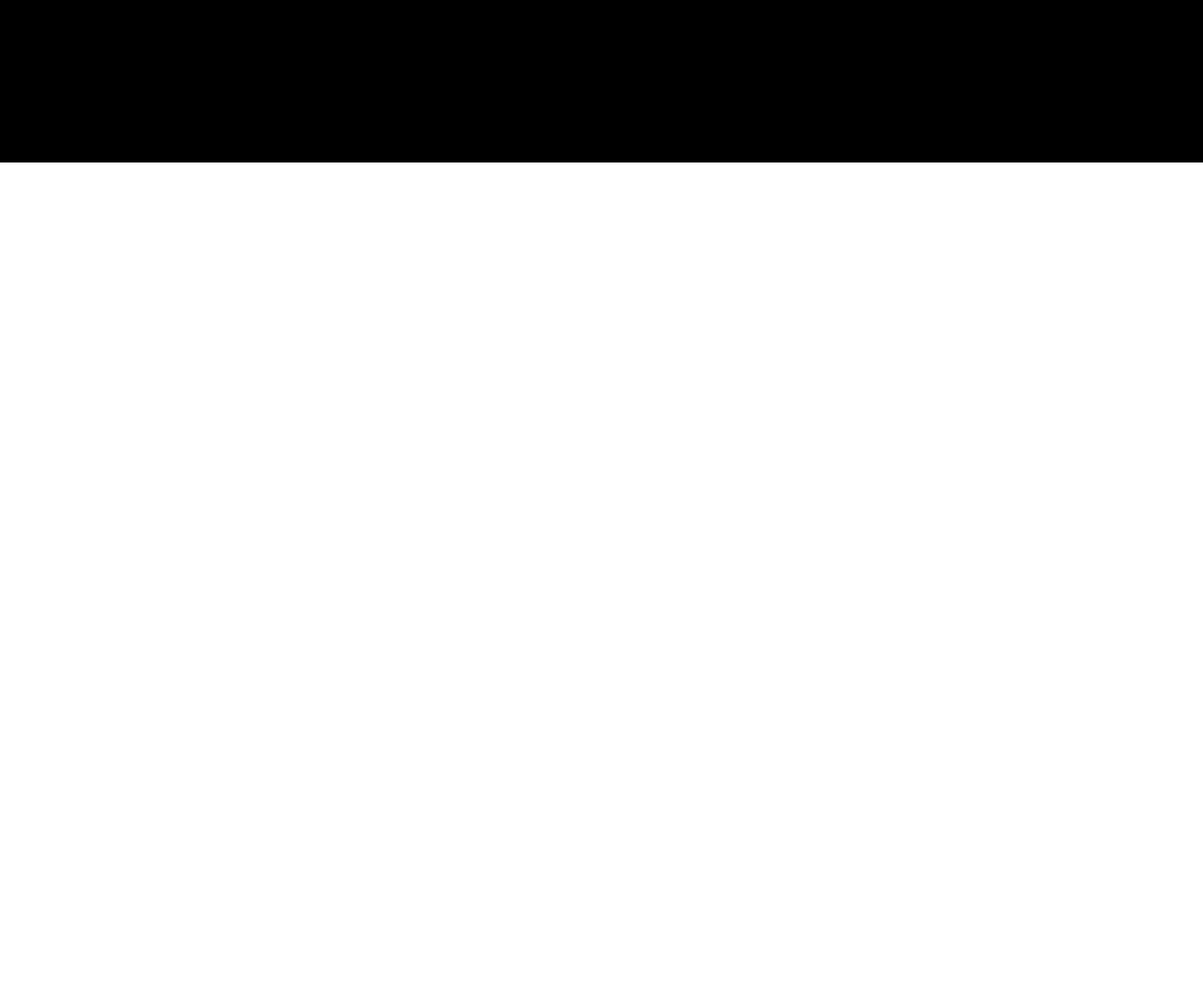
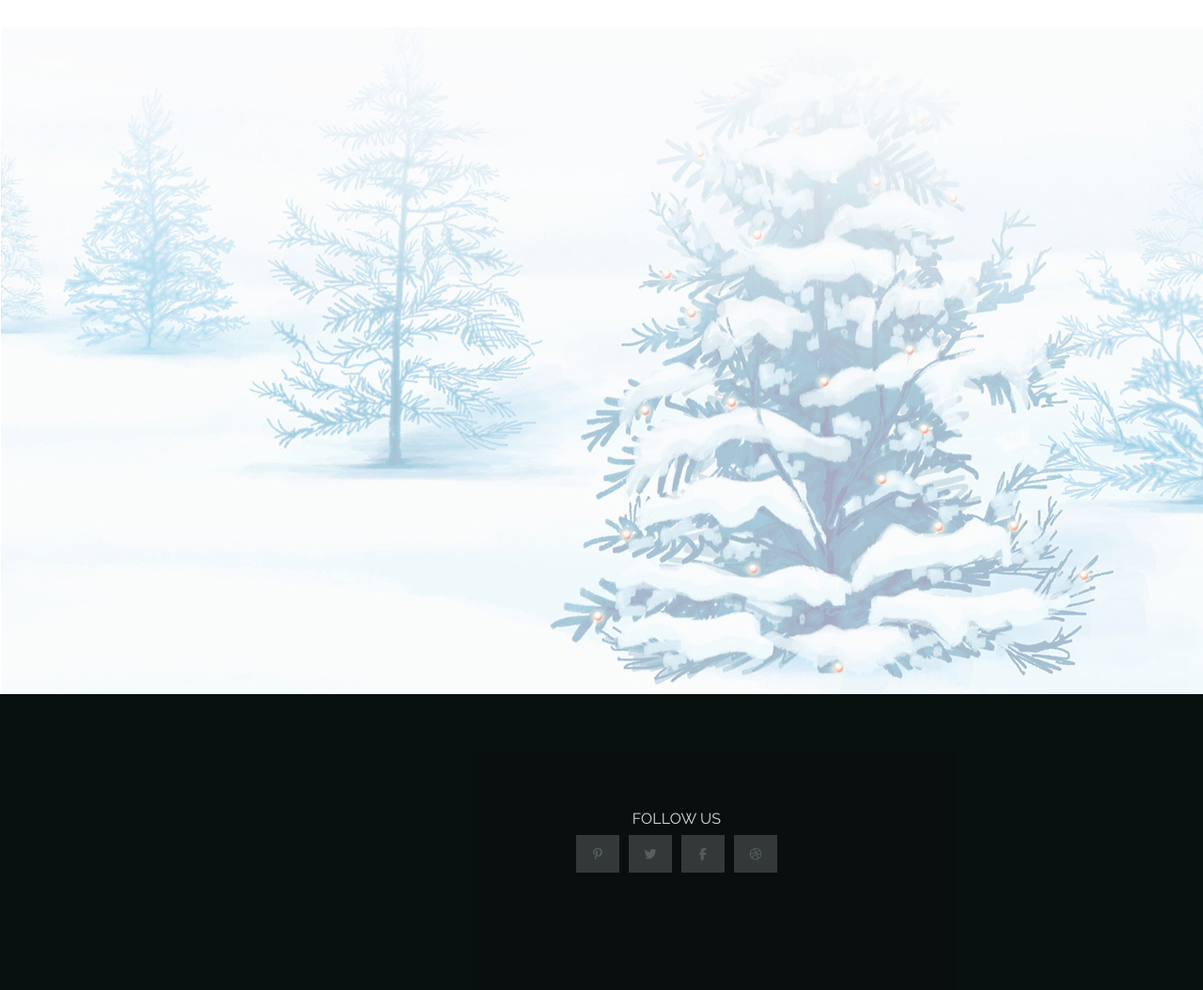
Before and after one commit to Alekskarb/DEV_test, a website: page index.html in a window 1280 px wide. Shown: the part 4281-5335 px from the top of the page at 94% size. Before the commit the page ends 4454 px from the top, so only its background shows below. Drawn offline with Linux system fonts and the light colour scheme.

Commit message:
contacts

```diff
--- a/css/style.css
+++ b/css/style.css
@@ -37,6 +37,18 @@ footer {
 	background-color: black;
 	width: 1440px;
 	height: 315px;
+	display: flex;
+	flex-flow: column wrap;
+	justify-content: center;
+	align-items: center;
+	opacity: 0.8;
+	color: #ffffff;
+	font-family: Raleway, serif;
+	font-size: 16px;
+	font-weight: 400;
+	line-height: 25px;
+	text-transform: uppercase;
+	letter-spacing: 0.16px;
 }
 
 .header__logo {
@@ -186,6 +198,9 @@ footer {
 	align-items: center;
 	padding-top: 100px;
  }
+.team {
+	height: 1380px;
+}
 .team_comment-img {
 	display: flex;
 	justify-content: center;
@@ -243,7 +258,37 @@ footer {
 	letter-spacing: 0.2px;
 	padding: 0 40px 25px 40px;
 }
+.footer-contacts {
+	display: flex;
+	flex-flow: row wrap;
+	justify-content: flex-start;
+	align-items: center;
+	color: #faf4f4;
+	opacity: 0.4;
 
+}
+.footer-contacts i {
+	background: #8a8a8a;
+	width: 46px;
+	height: 40px;
+	padding: 0;
+	margin: 5px;
+	display: flex;
+	justify-content: center;
+	align-items: center;
+	opacity: 0.95;
+}
+.footer-contacts i:before {
+	/*width: 33px;*/
+	/*height: 33px;*/
+	color: #ffffff;
+}
+.contacts {
+	height: 710px;
+	background-color: #ffffff;
+	background-image: url("../img/snow_forest.jpg");
+
+}
 /*.open:hover {*/
 /*    transform: scale(1.05);*/
 /*}*/
--- a/index.html
+++ b/index.html
@@ -17,7 +17,7 @@
         <img src="./img/shopno_logo.png" class="header__logo" alt="shopno__logo" width='113'>
         <div class="header__greeting">
             <div class="greeting__text">
-                <div>   SAY HELLO TO <span class="greeting__text-back">SHOPNO!</span></div> <br/>
+                <div> SAY HELLO TO <span class="greeting__text-back">SHOPNO!</span></div> <br/>
                 <div><span class="greeting__text-back">AGENCY</span> CORPORATE SHOPNO THEME</div>
                 <div class="greeting__text-contact"> CONTACT US </div>
                 <img src="./img/Glass.png" class="greeting__cup" alt="greeting__cup">
@@ -84,12 +84,23 @@
                 <img alt="miss_img" src="./img/team/25_team.jpg"/>
                 <img alt="miss_img" src="./img/team/26_team.jpg"/>
             </div>
+        </div>
+        <div class="contacts">
 
         </div>
     </main>
 
     <footer>
-        FOOTER
+        <div>
+            FOLLOW US
+        </div>
+
+        <div class="footer-contacts">
+            <i class="fa fa-pinterest-p" aria-hidden="true"></i>
+            <i class="fa fa-twitter" aria-hidden="true"></i>
+            <i class="fa fa-facebook" aria-hidden="true"></i>
+            <i class="fa fa-dribbble" aria-hidden="true"></i>
+        </div>
     </footer>
 
 </div>
```
Also changed, not shown: img/2-layers.jpg (added), img/snow_forest.jpg (added).
